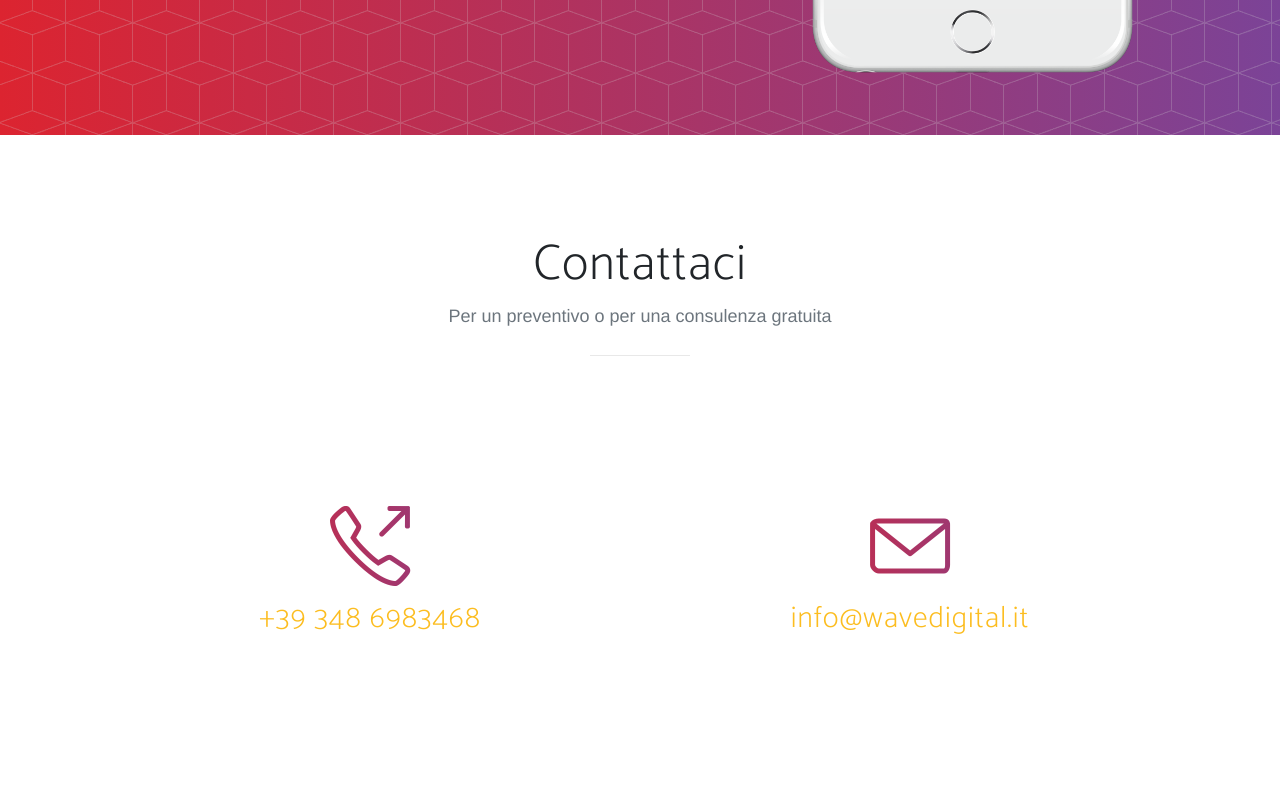
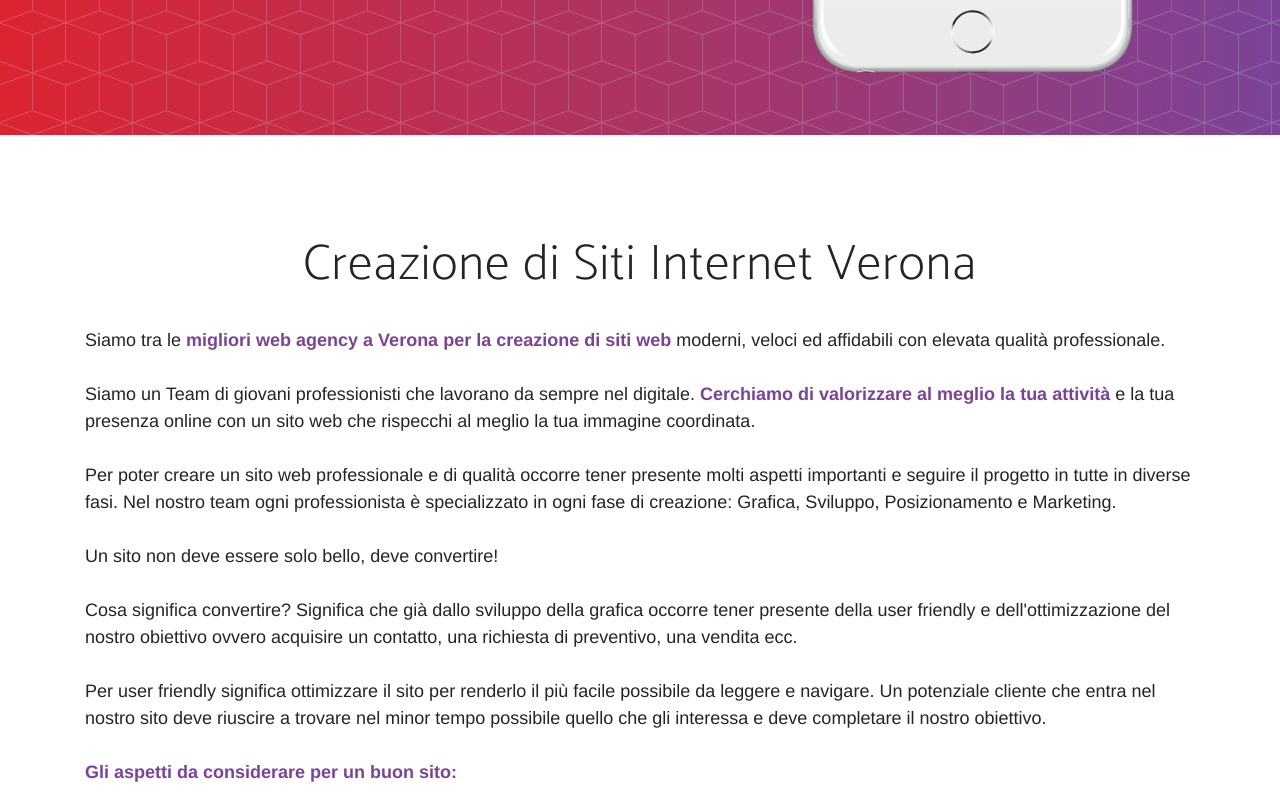
Before and after one commit to wave-digital/wave-digital, a plain HTML site: page siti-internet-verona/index.html in a window 1280 px wide. Shown: the part 640-1435 px from the top of the page. Drawn offline with Linux system fonts and the light colour scheme; files whose address does not match are found by name; a web font is replaced by a local one.

Commit message:
Aggiunto testo siti internet

```diff
--- a/siti-internet-verona/index.html
+++ b/siti-internet-verona/index.html
@@ -134,6 +134,31 @@
     </div>
   </header>
 
+  <section class="features" id="features">
+    <div class="container">
+      <div class="section-heading">
+        <h2 class="text-center">Creazione di Siti Internet Verona</h2><br>
+        <p class="text-home">Siamo tra le <b>migliori web agency a Verona per la creazione di siti web</b> moderni, veloci ed affidabili con elevata qualità professionale. <br><br>
+          Siamo un Team di giovani professionisti che lavorano da sempre nel digitale. <b>Cerchiamo di valorizzare al meglio la tua attività</b> e la tua presenza online con  un sito web che rispecchi al meglio la tua immagine coordinata. <br><br>
+          Per poter creare un sito web professionale e di qualità occorre tener presente molti aspetti importanti e seguire il progetto in tutte in diverse fasi. Nel nostro team ogni professionista è specializzato in ogni fase di creazione: Grafica, Sviluppo, Posizionamento e Marketing.
+          <br><br><span class="">Un sito non deve essere solo bello, deve convertire!</span><br><br>
+          Cosa significa convertire? Significa che già dallo sviluppo della grafica occorre tener presente della user friendly e dell'ottimizzazione del nostro obiettivo ovvero acquisire un contatto, una richiesta di preventivo, una vendita ecc.
+          <br><br>Per user friendly significa ottimizzare il sito per renderlo il più facile possibile da leggere e navigare. Un potenziale cliente che entra nel nostro sito deve riuscire a trovare nel minor tempo possibile quello che gli interessa e deve completare il nostro obiettivo.
+          <br><br><b>Gli aspetti da considerare per un buon sito:</b>
+          <br><br><b>- Ottimizzato per i dispositivi mobile</b>
+          <br>Al giorno d'oggi il 68% delle ricerche avviene da mobile ed è fondamentale che il nostro sito sia ottimizzato correttamente
+          <br><br><b>- Ottimizzato per l'indicizzazione sui motori di ricerca</b>
+          <br> Occorre seguire il sito in tutti gli aspetti per l'ottimizzaizone per i motori di ricerca come Google e Bing; ottimizzare i metatag, le immagini, i testi ecc
+          <br><br><b>- Rispecchiare al meglio l'identità aziendale</b>
+          <br> Un sito ben fatto dovrebbe riportare al meglio la tua identià aziendale reale e migliorarla
+          <br><br><b>- Facile da gestire e mantenere</b>
+          <br>Molto importante è la facilità con il quale è possibile mantenere aggiornato un sito; inserire news, immagini, modificare testi ecc.
+        </p><br><br><br>
+        <h2 class="text-center">Richiedici Gratuitamente un'analisi del tuo sito</h2><br>
+      </div>
+    </div>
+  </section>
+
     <!--SEZIONE CONTATTACI -->
 
     <section class="features" id="contact">
```
